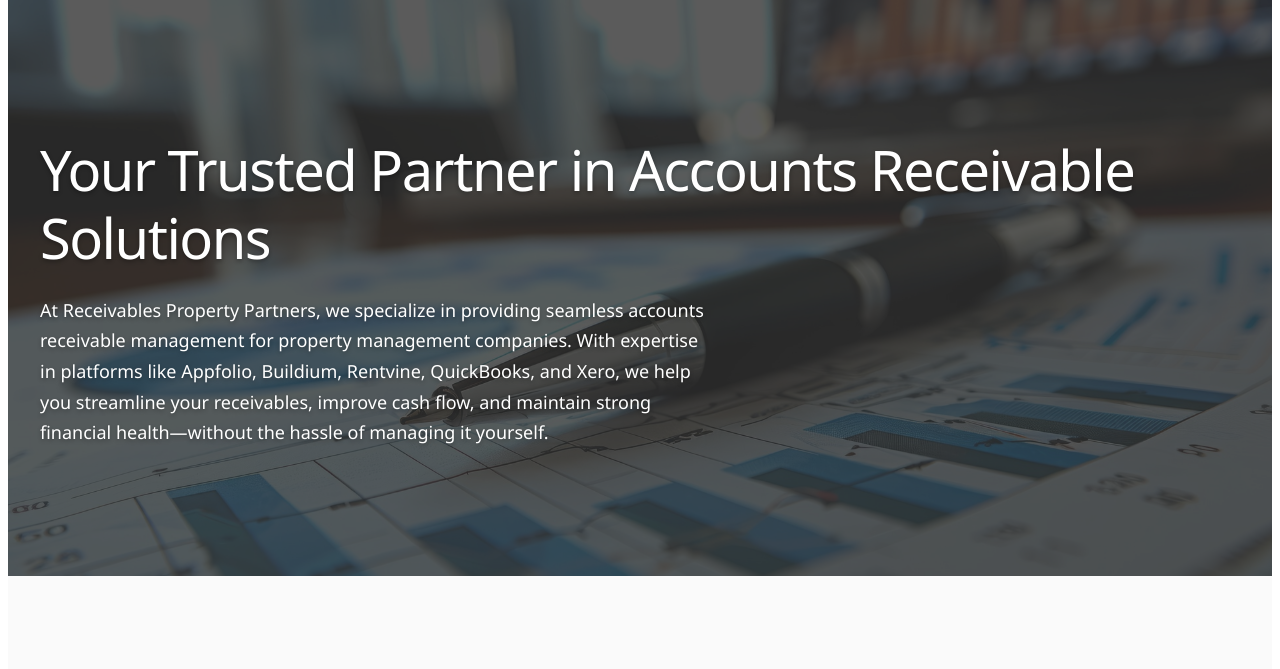
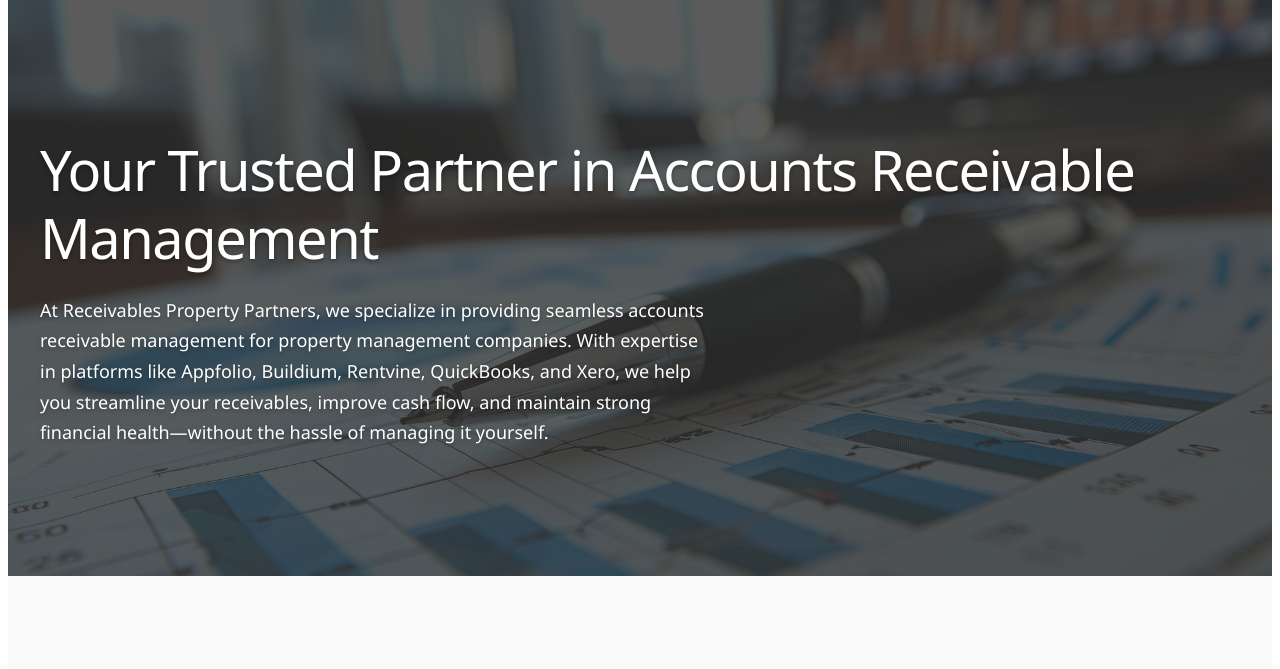
Before and after one commit to mbrodetsky1/Receivables-Property-Partners, a plain HTML site: page index.html in a window 1280 px wide. Shown: the part 86-755 px from the top of the page. Drawn offline with Linux system fonts and the light colour scheme.

Commit message:
Update index.html

```diff
--- a/index.html
+++ b/index.html
@@ -61,7 +61,7 @@
     <section id="home" class="bg-image-section">
         <div class="container">
             <h1>
-                Your Trusted Partner in Accounts Receivable Solutions
+                Your Trusted Partner in Accounts Receivable Management
             </h1>
             <p>
                 At Receivables Property Partners, we specialize in providing seamless accounts receivable management for property management companies. With expertise in platforms like Appfolio, Buildium, Rentvine, QuickBooks, and Xero, we help you streamline your receivables, improve cash flow, and maintain strong financial health—without the hassle of managing it yourself.
```
